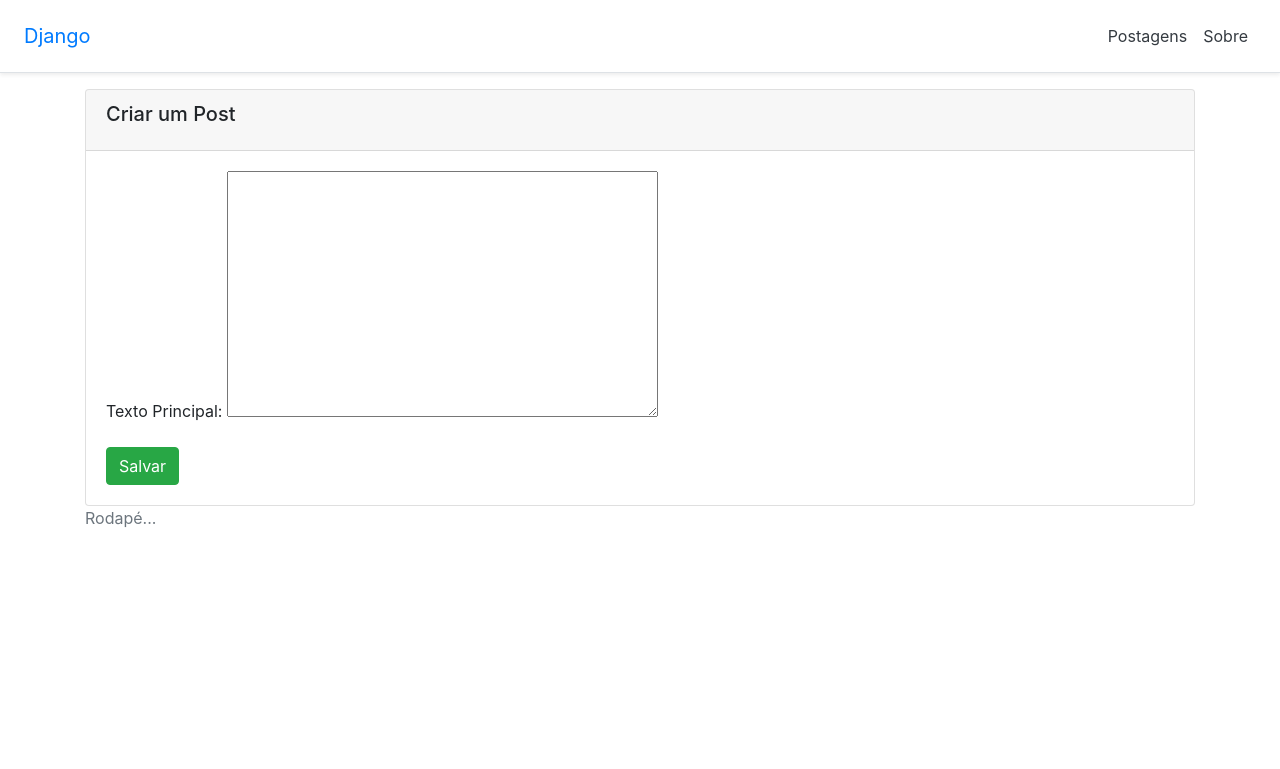
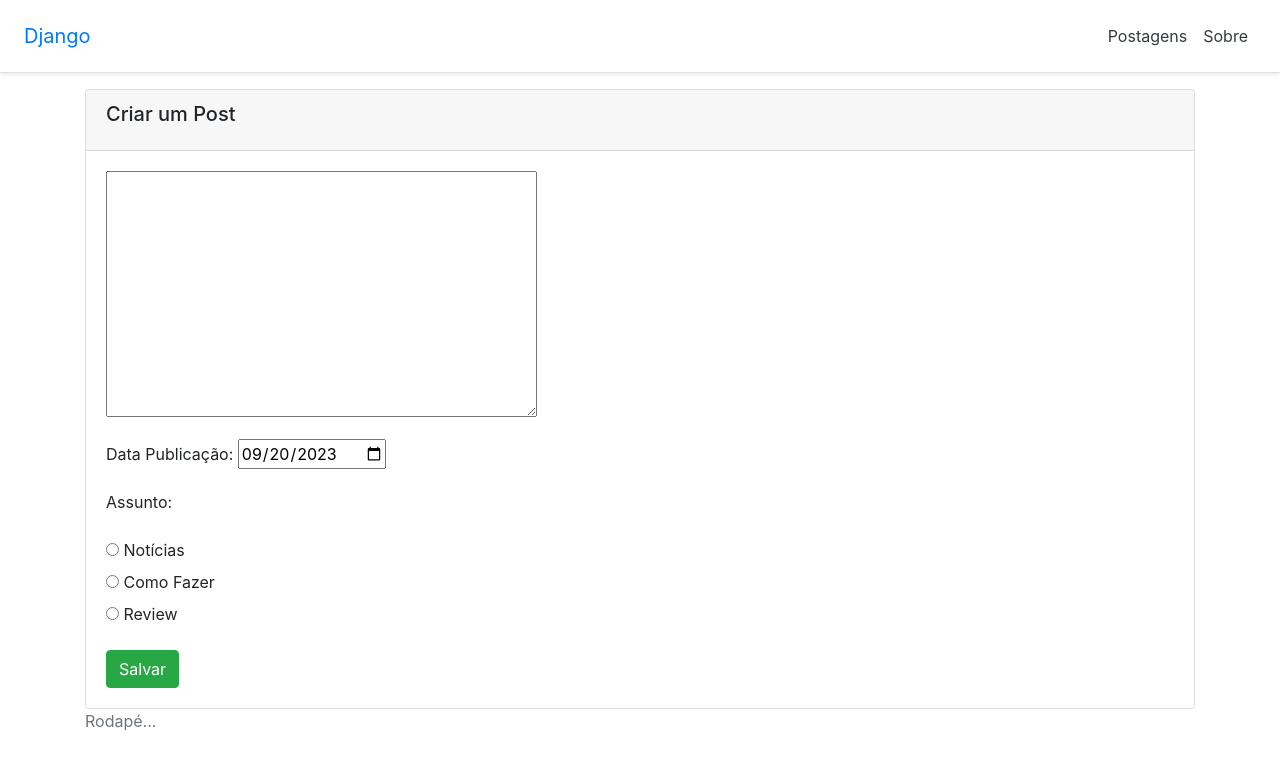
Before and after one commit to AnaOliiveira/Django-blog, a Django app: page /post/add in a window 1280 px wide. Shown: the top 769 px of the page. Run offline with Django 4.2, Linux system fonts and the light colour scheme; some libraries are stand-ins or nearby versions.

Commit message:
Introdução aos forms

```diff
--- /dev/null
+++ b/blog/forms.py
@@ -0,0 +1,35 @@
+# Python
+from datetime import datetime
+# Django
+from django import forms
+# Local
+from blog.models import Post # importa o model Post
+
+# Cria o ModelForm herdando da classe base - *Respeite a indentação*.
+class PostModelForm(forms.ModelForm):
+  error_css_class = 'alert-danger' # classe CSS para o elemento de erro (será Bootstrap)
+
+  def __init__(self, *args, **kwargs):
+    super(PostModelForm, self).__init__(*args, **kwargs)
+    # Configura um valor inicial para o campo pub_date
+    self.fields['pub_date'].initial = datetime.today()
+  class Meta: # é uma classe mas está dentro do PostModelForm
+    # Vincula o model Post ao Form e define os campos a exibir
+    model = Post
+    fields = ('body_text', 'pub_date', 'categoria')
+    widgets = {
+      'pub_date': forms.widgets.DateInput(attrs={'type': 'date'}),
+      'categoria': forms.RadioSelect(),
+    }
+    labels = { 'body_text': '', 'categoria': 'Assunto'}
+
+  def clean(self):
+    cleaned_data = super().clean() # recupera todos os dados enviado pelo form
+    pub_date = cleaned_data.get('pub_date') # recupera um campo específico
+    pub_date = pub_date.replace(tzinfo=None)
+
+    if pub_date > datetime.today(): # exemplo para demonstrar a validação
+      self.add_error(
+        'pub_date',
+        forms.ValidationError('Não é permitido datas futuras')
+      )
--- a/blog/models.py
+++ b/blog/models.py
@@ -3,4 +3,15 @@ from django.db import models
 # Create your models here.
 class Post(models.Model):
     body_text = models.TextField('Texto Principal')
-    pub_date = models.DateTimeField('Data Publicação', auto_now=True)
+    pub_date = models.DateTimeField('Data Publicação')
+    categoria = models.CharField(
+        'Categoria',
+        max_length=15,
+        choices=[
+            ('noticias', 'Notícias'),
+            ('como_fazer', 'Como Fazer'),
+            ('review', 'Review'),
+        ],
+        default=None,
+        null=True
+     )
--- a/blog/views.py
+++ b/blog/views.py
@@ -7,6 +7,7 @@ from django.urls import reverse_lazy
 from django.http import HttpResponse
 from django.views.decorators.csrf import csrf_exempt
 from blog.models import Post # Acrescentar
+from blog.forms import PostModelForm
 
 
 def post_show(request, post_id):
@@ -55,8 +56,9 @@ def get_post(request, post_id):
 class PostCreateView(CreateView):
     model = Post
     template_name = 'post/post_form.html'
-    fields = ('body_text', )
+    # fields = ('body_text', )
     success_url = reverse_lazy('posts_list')
+    form_class = PostModelForm
 
 
 class PostDetailView(DetailView):
--- a/static/css/base.css
+++ b/static/css/base.css
@@ -0,0 +1 @@
+.errorlist { color: red; }
--- a/templates/post/detail.html
+++ b/templates/post/detail.html
@@ -2,6 +2,9 @@
 {% block content %} <!-- substitui o bloco content em _layout1.html -->
     <article>
     <h1>{{ post.pub_date|date:"d / m / Y" }}</h1>
+    {% if post.categoria %}
+        <span>Categoria: {{ post.categoria }}</span>
+    {% endif %}
     <p>{{ post.body_text }}</p>
     </article>
 {% endblock %}  <!-- fecha o bloco content -->
--- a/templates/post/post_list.html
+++ b/templates/post/post_list.html
@@ -12,6 +12,9 @@
         {% for post in posts %}
           <article>
           <h2>Em: {{ post.pub_date|date:"d / m / Y" }}</h2>
+          {% if post.categoria %}
+            <span>Categoria: {{ post.categoria }}</span>
+          {% endif %}
           <p>{{ post.body_text }}</p>
           </article>
           {% endfor %}
```
Also changed, not shown: blog/migrations/0002_post_categoria_alter_post_pub_date.py (added).
